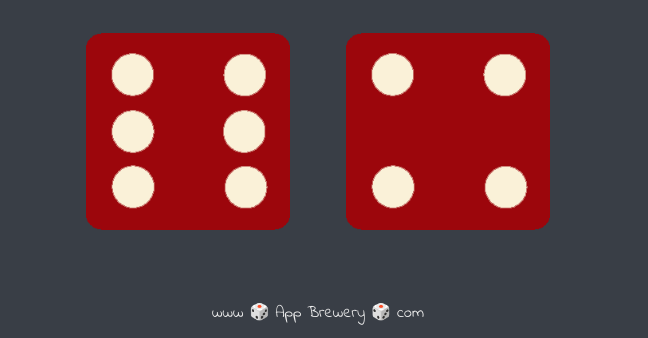
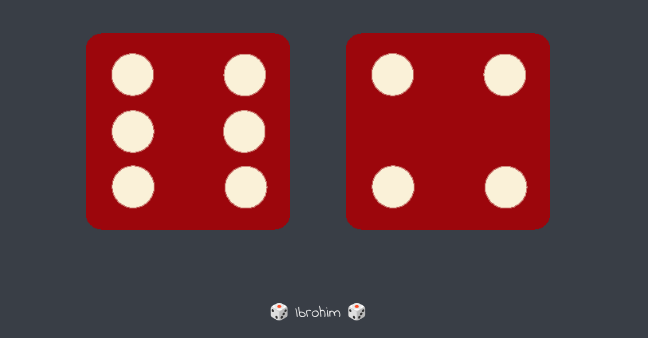
Before and after one commit to Abraham2007teddy/Dicee_game02, a plain HTML site: page index.html in a window 1280 px wide. Shown: the part 462-800 px from the top of the page, without its empty margins (322-970 px from the left). Drawn offline with Linux system fonts and the light colour scheme.

Commit message:
Update and rename dicee.html to index.html

```diff
--- a/dicee.html
+++ b/index.html
@@ -23,7 +23,7 @@
       </div>
     </div>
 
-    <footer>www 🎲 App Brewery 🎲 com</footer>
+    <footer>🎲 Ibrohim 🎲</footer>
     <script src="index.js"></script>
   </body>
 </html>
```
